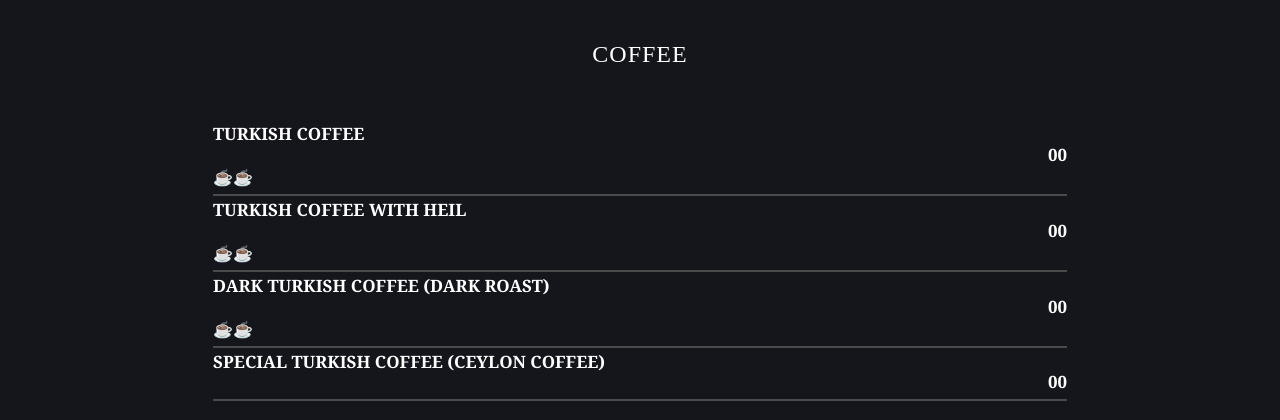
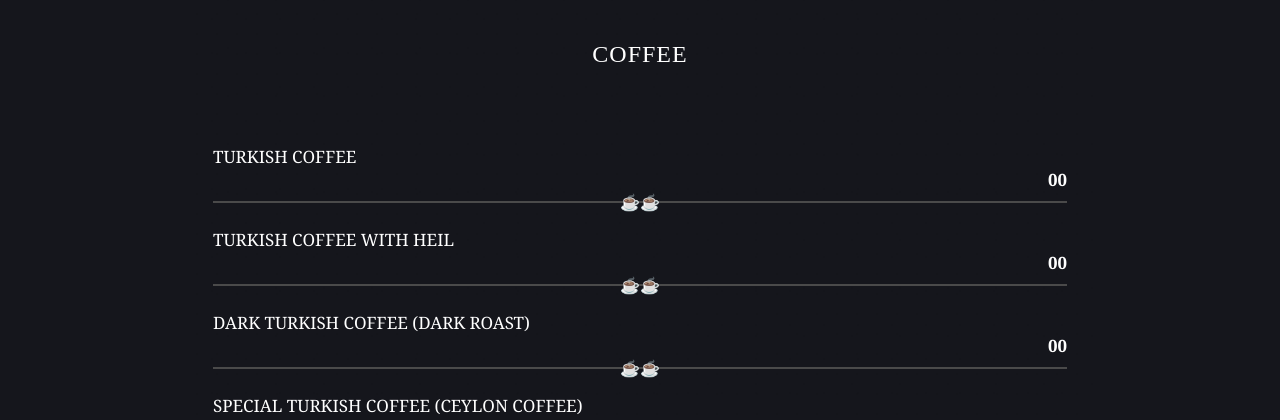
Before and after one commit to mazen2016/scent-of-coffee, a plain HTML site: page arbain niths.html in a window 1280 px wide. Shown: the part 367-787 px from the top of the page. Drawn offline with Linux system fonts and the light colour scheme.

Commit message:
change icon place

```diff
--- a/arbain niths.html
+++ b/arbain niths.html
@@ -22,6 +22,11 @@
       font-family: 'Cinzel', serif;
       font-size: 1.5rem;
       letter-spacing: 1px;
+    }
+    .line{
+      text-align: center;
+      height: 4px;
+
     }
 
 
@@ -172,10 +177,9 @@
 
     .name {
       font-size: 17px;
-      font-weight: 700;
-      line-height: 1.05;
       text-transform: uppercase;
       flex: 1;
+      padding-top: 20px;
     }
 
     .price {
```
Also changed, not shown: faitnes.html (+1 -1 lines), index.html (+3 -3 lines).
